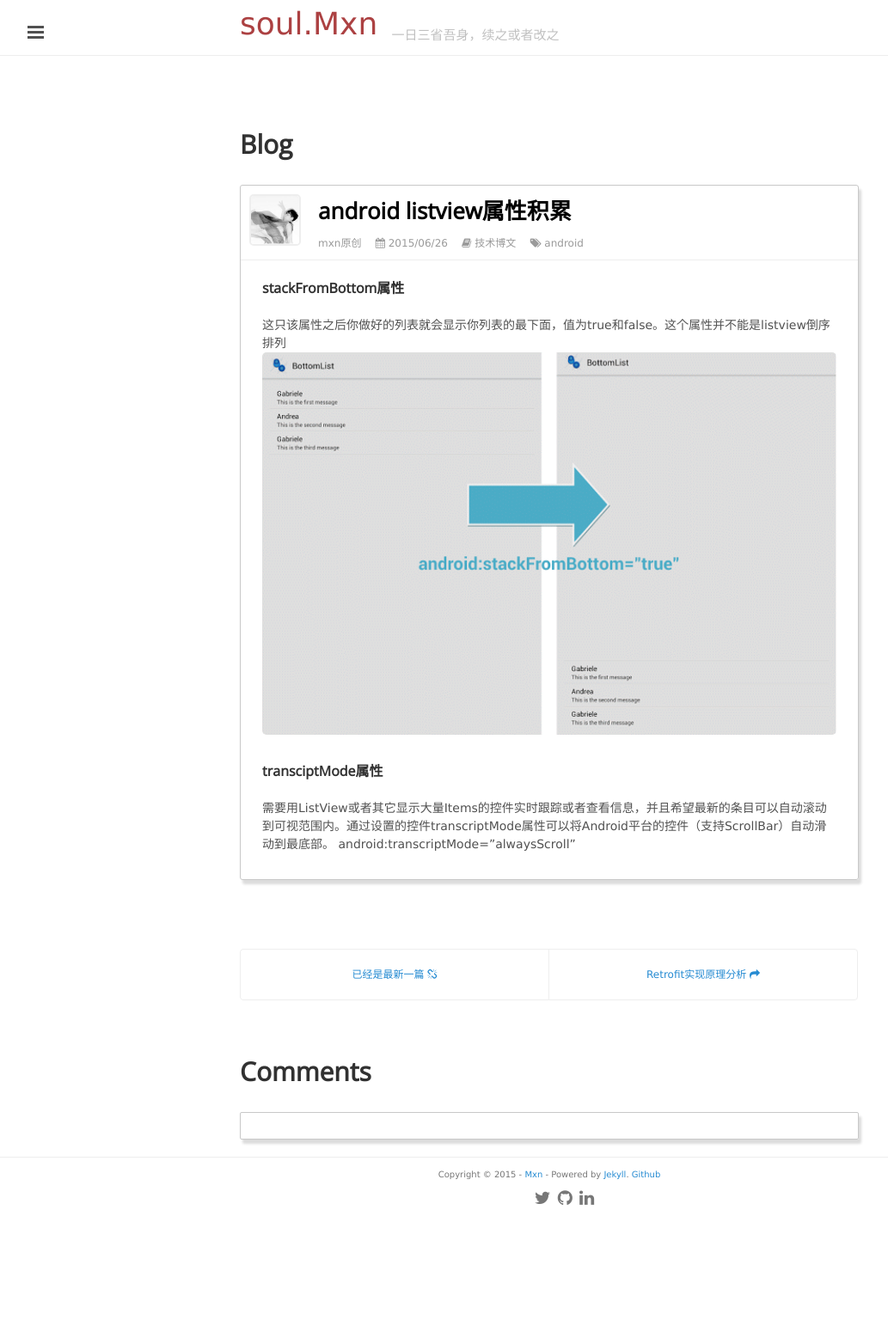
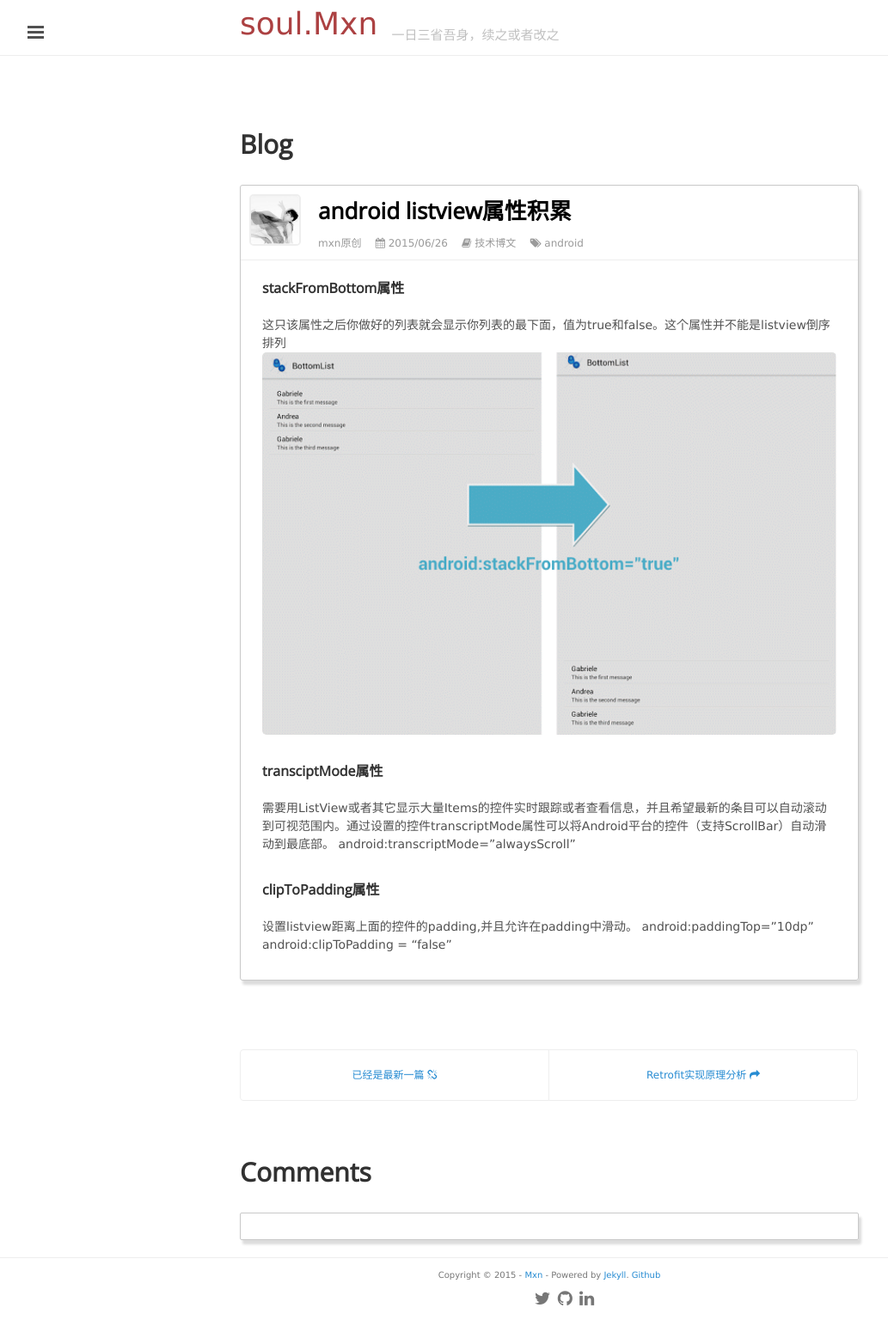
Before and after one commit to mxn21/mxn21.github.io, a Jekyll site: the page built from _posts/2015-6-26-android listview属性积累.md, in a window 1280 px wide. Shown: the whole page at 86% size, without its empty margins (1-1034 px from the left). Built offline with Jekyll 4.4.1, drawn with Linux system fonts in a browser that asks for light colours; Markdown is read by kramdown in place of the engine named in the settings; comment, search, counter and statistics services are not loaded; before the commit the page ends 1419 px from its top, so only the background shows below that.

Commit message:
Update 2015-6-26-android listview属性积累.md

```diff
--- a/_posts/2015-6-26-android listview属性积累.md
+++ b/_posts/2015-6-26-android listview属性积累.md
@@ -14,3 +14,9 @@
 
 需要用ListView或者其它显示大量Items的控件实时跟踪或者查看信息，并且希望最新的条目可以自动滚动到可视范围内。通过设置的控件transcriptMode属性可以将Android平台的控件（支持ScrollBar）自动滑动到最底部。
  android:transcriptMode="alwaysScroll"
+
+#### clipToPadding属性
+
+设置listview距离上面的控件的padding,并且允许在padding中滑动。
+android:paddingTop="10dp"
+android:clipToPadding  = "false"
```
